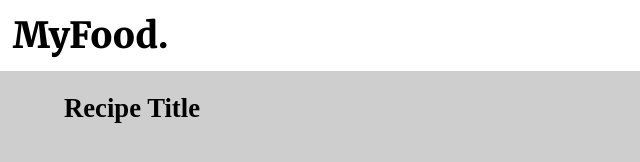
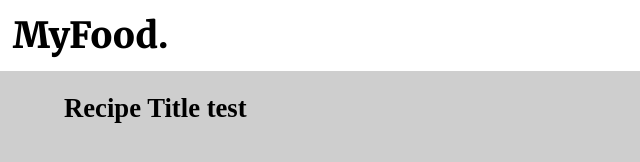
Before and after one commit to ThomasProbyn/Web-Technologies-Project, a plain HTML site: page index.html in a window 1280 px wide. Shown: the full height of the page, 0-640 px from the left. Drawn offline with Linux system fonts and the light colour scheme.

Commit message:
Testing some things

```diff
--- a/index.html
+++ b/index.html
@@ -14,7 +14,7 @@
 
 <body>
     <div class="sideOptions">
-        <h2>Recipe Title</h2>
+        <h2>Recipe Title test</h2>
     </div>
 
 </body>
```
